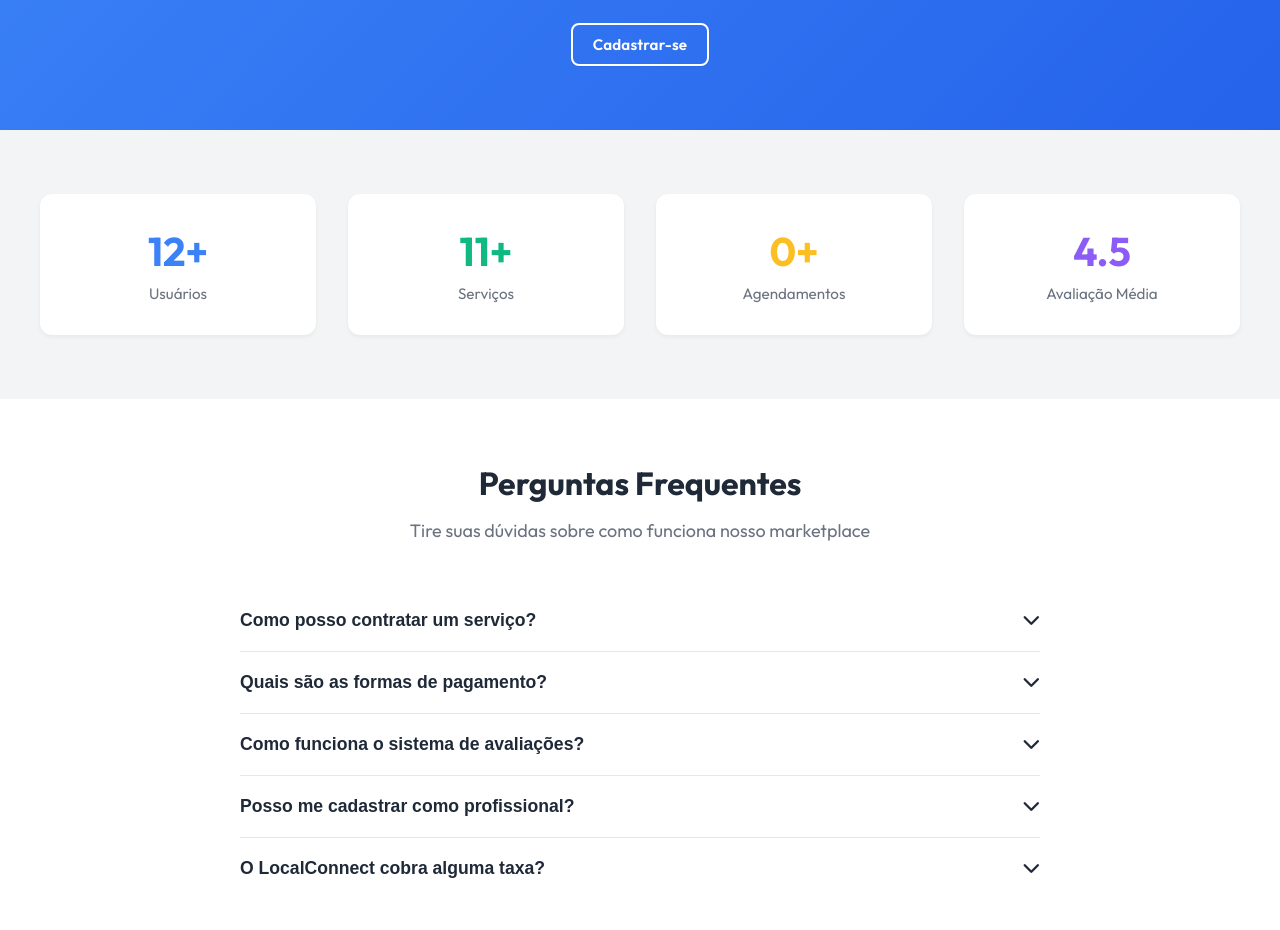
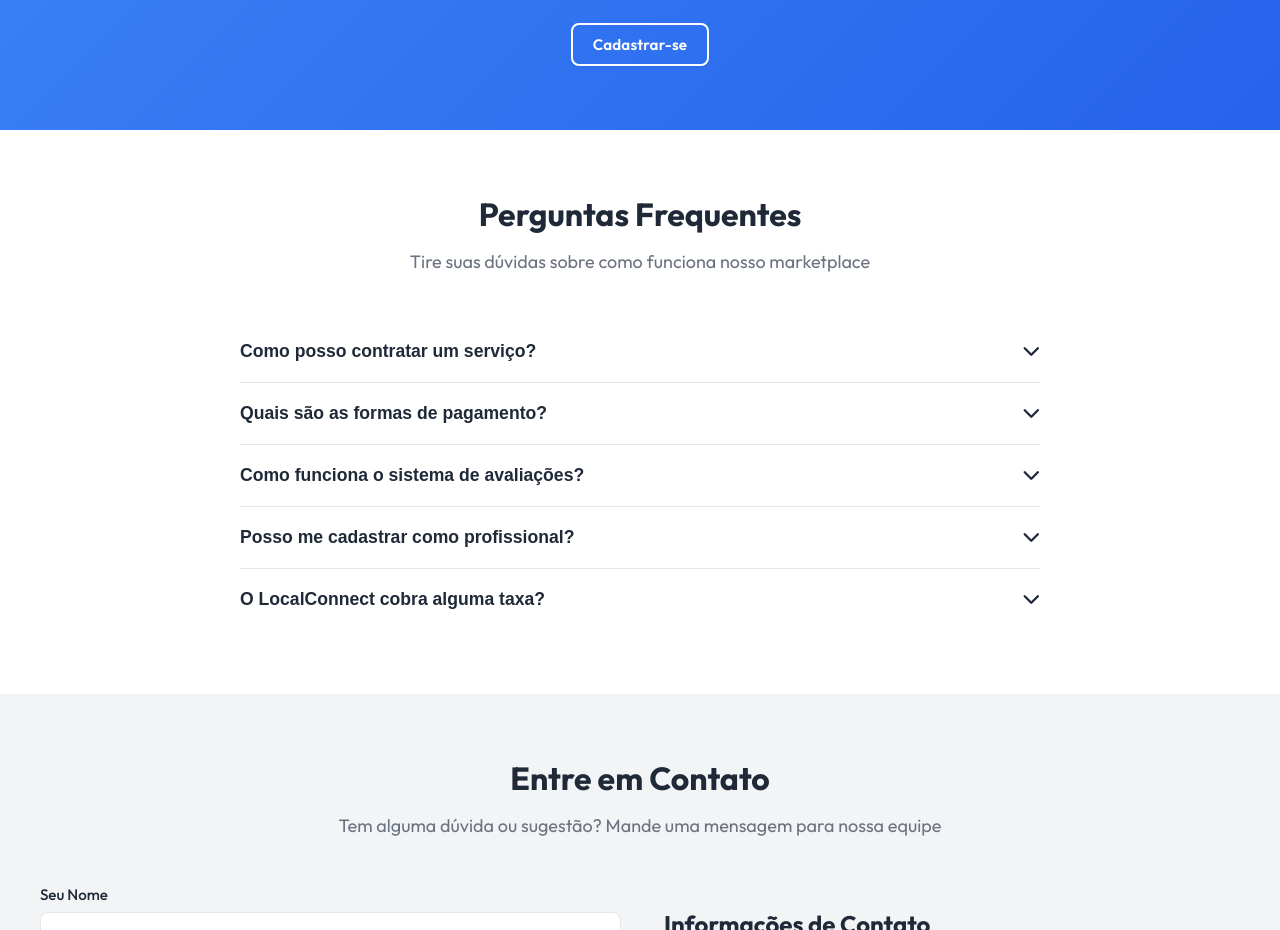
Before and after one commit to miguelgroutto1/servlink, a website: page frontend/src/pages/index.html in a window 1280 px wide. Shown: the part 3420-4350 px from the top of the page. Drawn offline with Linux system fonts and the light colour scheme.

Commit message:
remoção do dashboard

```diff
--- a/frontend/src/pages/index.html
+++ b/frontend/src/pages/index.html
@@ -242,29 +242,6 @@
         </div>
     </section>
 
-    <!-- <section class="stats-section">
-        <div class="container">
-            <div class="stats-grid">
-                <div class="stat">
-                    <div class="stat-value stat-blue">5K+</div>
-                    <div class="stat-label">Profissionais</div>
-                </div>
-                <div class="stat">
-                    <div class="stat-value stat-green">50+</div>
-                    <div class="stat-label">Categorias</div>
-                </div>
-                <div class="stat">
-                    <div class="stat-value stat-yellow">20K+</div>
-                    <div class="stat-label">Serviços Concluídos</div>
-                </div>
-                <div class="stat">
-                    <div class="stat-value stat-purple">95%</div>
-                    <div class="stat-label">Satisfação dos Clientes</div>
-                </div>
-            </div>
-        </div>
-    </section> -->
-
     <!-- Testimonials Section -->
     <section class="testimonials-section">
         <div class="container">
@@ -347,7 +324,7 @@
         </div>
     </section>
      <!-- Stats Section -->
-   <section class="stats-section">
+   <!-- <section class="stats-section">
         <div class="container">
             <div class="stats-grid">
                 <div class="stat">
@@ -368,7 +345,7 @@
                 </div>
             </div>
         </div>
-    </section>
+    </section> -->
     <!-- FAQ Section -->
     <section class="faq-section" id="about">
         <div class="container">
```
